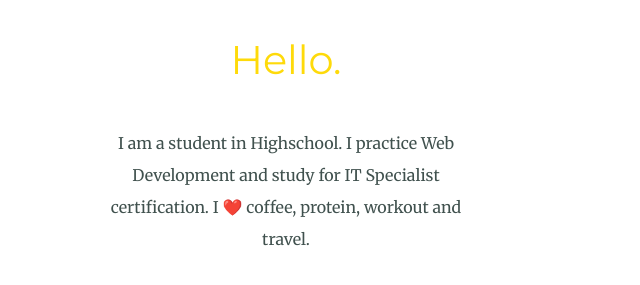
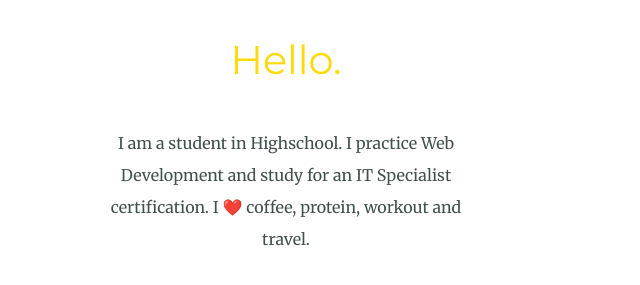
Before and after one commit to francesspot/Capstone_project_2, a plain HTML site: page index.html in a window 1280 px wide. Shown: the part 1066-1351 px from the top of the page, 354-994 px from the left. Drawn offline with Linux system fonts and the light colour scheme.

Commit message:
index.html

```diff
--- a/index.html
+++ b/index.html
@@ -48,7 +48,7 @@
         <h2>Hello.</h2>
         <p class="intro">
           I am a student in Highschool. I practice Web Development and study for
-          IT Specialist certification. I ❤️ coffee, protein, workout and travel.
+          an IT Specialist certification. I ❤️ coffee, protein, workout and travel.
         </p>
       </div>
       <div class="skills">
```
